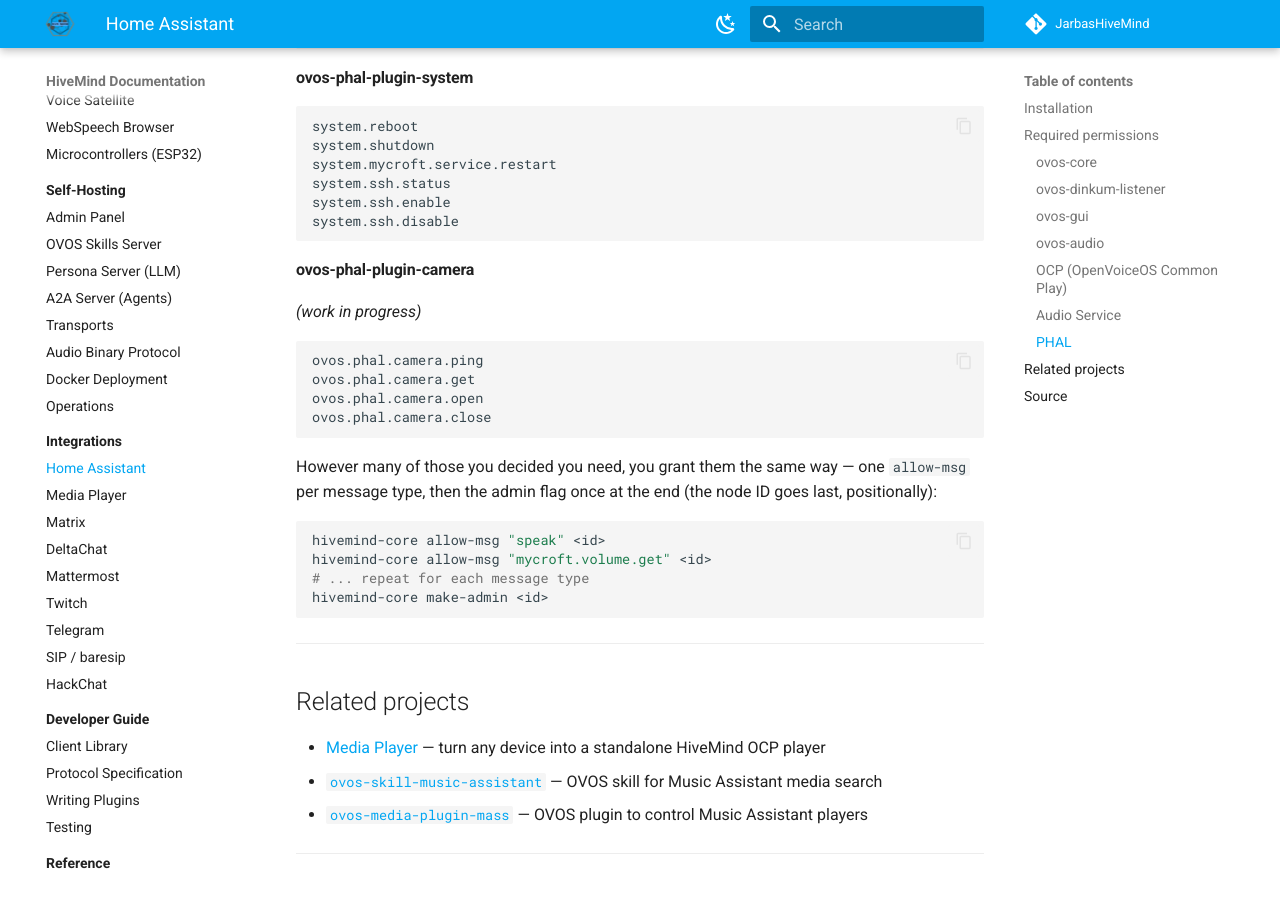
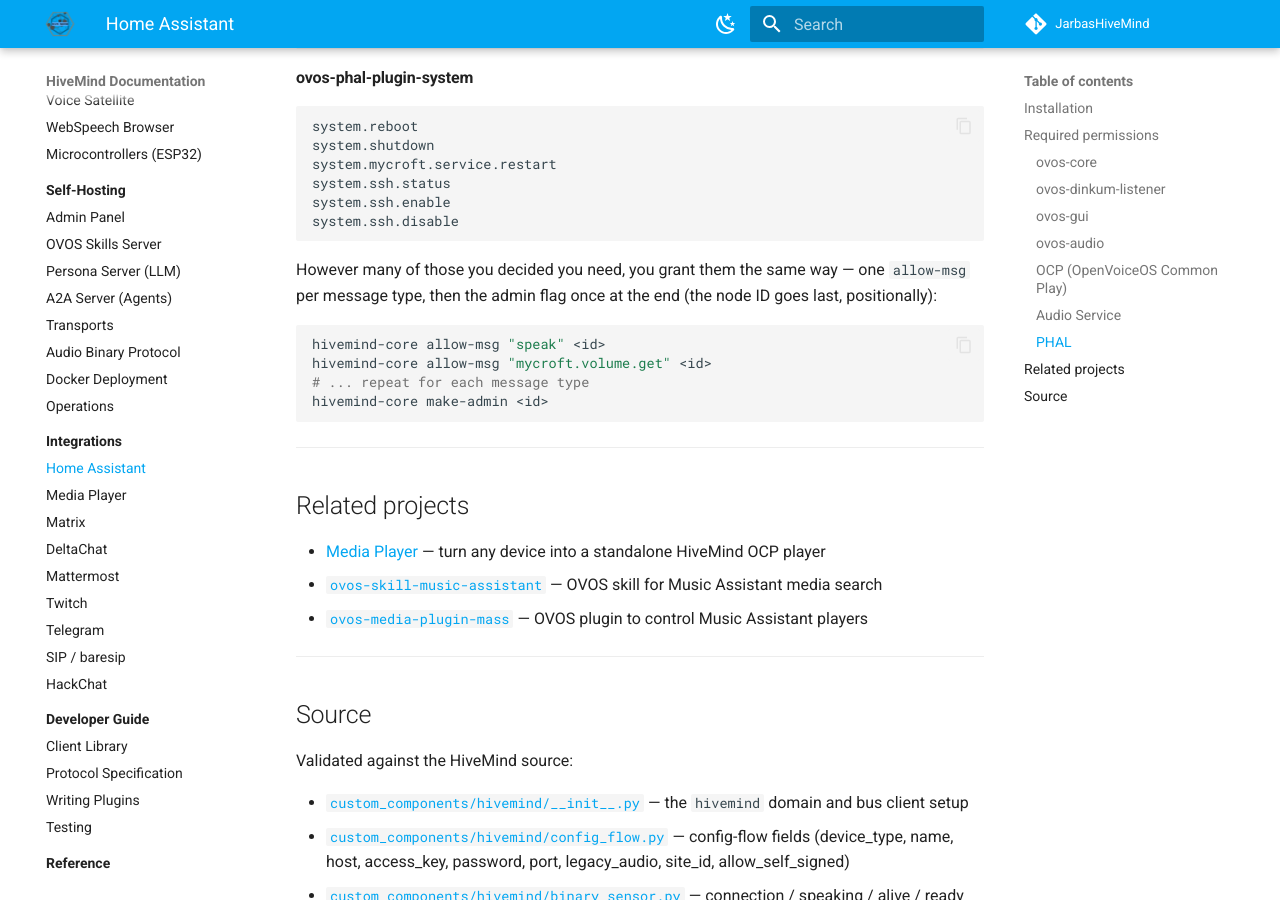
Before and after one commit to JarbasHiveMind/HiveMind-community-docs, an MkDocs documentation site: the page built from docs/integrations/home-assistant.md, in a window 1280 px wide and 900 px high, scrolled down 3254 px. Built offline with MkDocs 1.6.1 and Material for MkDocs 9.7.7, drawn with Linux system fonts in a browser that asks for light colours.

Commit message:
docs: remove fabricated ovos-phal-plugin-camera section, no camera support exists in hivemind-homeassistant

````diff
--- a/docs/integrations/home-assistant.md
+++ b/docs/integrations/home-assistant.md
@@ -165,17 +165,6 @@ system.ssh.enable
 system.ssh.disable
 ```
 
-#### ovos-phal-plugin-camera
-
-*(work in progress)*
-
-```
-ovos.phal.camera.ping
-ovos.phal.camera.get
-ovos.phal.camera.open
-ovos.phal.camera.close
-```
-
 However many of those you decided you need, you grant them the same way — one
 `allow-msg` per message type, then the admin flag once at the end (the node ID goes last,
 positionally):
````
